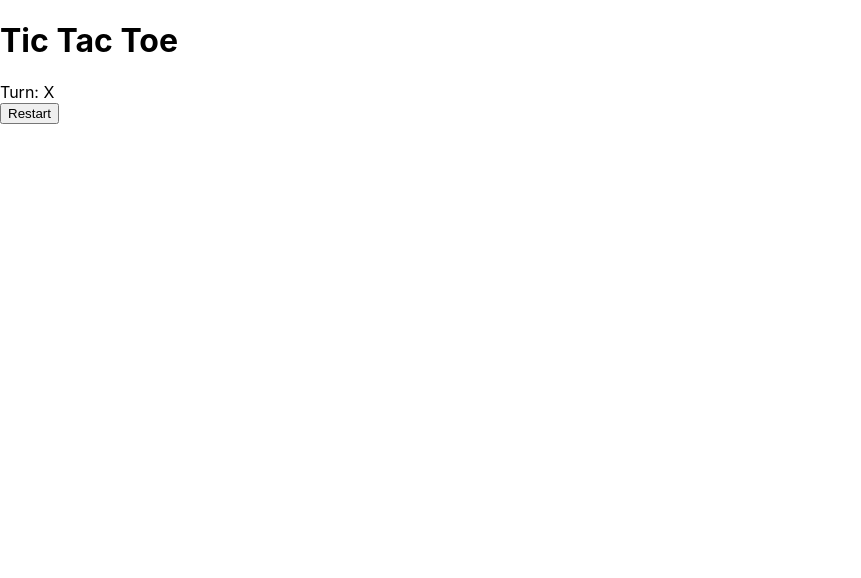
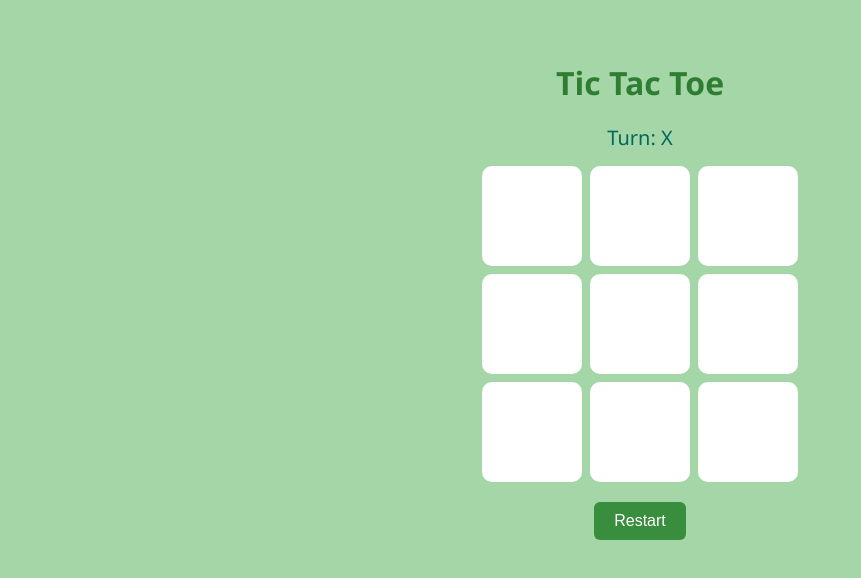
Before and after one commit to Eshhaa11/tic-tac-toe-game, a React (Create React App) app: page / in a window 1280 px wide. Shown: the top 578 px of the page, without its empty margins (0-861 px from the left). Built offline with nearby package versions, Linux system fonts and the light colour scheme.

Commit message:
added bgc

```diff
--- a/src/Components/Game.css
+++ b/src/Components/Game.css
@@ -0,0 +1,64 @@
+
+body {
+    background-color:  #a5d6a7;
+    font-family: 'Segoe UI', Tahoma, Geneva, Verdana, sans-serif;
+    margin: 0;
+    padding: 0;
+  }
+
+  .game {
+    text-align: center;
+    padding: 40px;
+  }
+
+  h1 {
+    color: #2e7d32;
+    margin-bottom: 20px;
+  }
+
+  .status {
+    font-size: 20px;
+    margin-bottom: 15px;
+    color: #00695c;
+  }
+
+  .board {
+    display: grid;
+    grid-template-columns: repeat(3, 100px);
+    gap: 8px;
+    justify-content: center;
+    margin-bottom: 20px;
+  }
+
+  .cell {
+    width: 100px;
+    height: 100px;
+    background: #ffffff;
+    border-radius: 10px;
+    font-size: 36px;
+    color: #2e7d32;
+    display: flex;
+    align-items: center;
+    justify-content: center;
+    cursor: pointer;
+    transition: transform 0.2s;
+  }
+
+  .cell:hover {
+    transform: scale(1.05);
+    background: #c8e6c9;
+  }
+
+  button {
+    padding: 10px 20px;
+    font-size: 16px;
+    background: #388e3c;
+    color: white;
+    border: none;
+    border-radius: 6px;
+    cursor: pointer;
+  }
+
+  button:hover {
+    background: #2e7d32;
+  }
```
